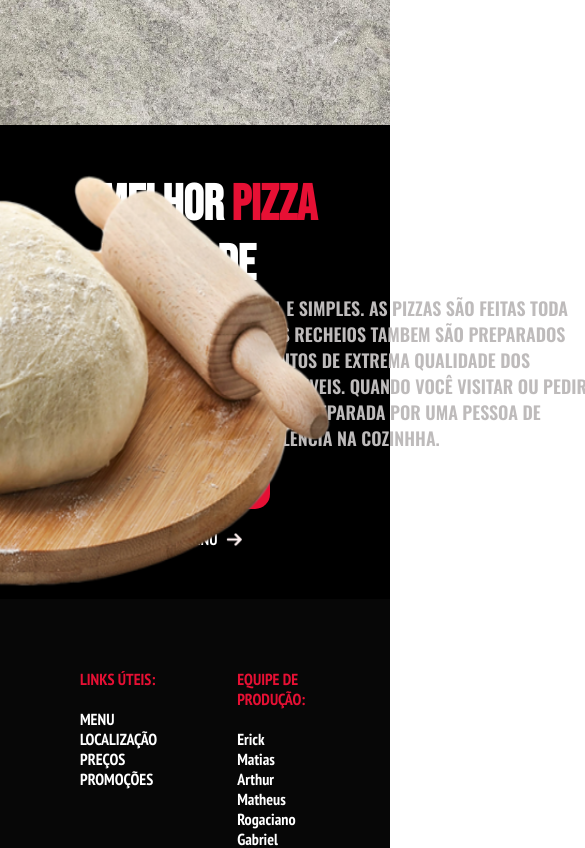
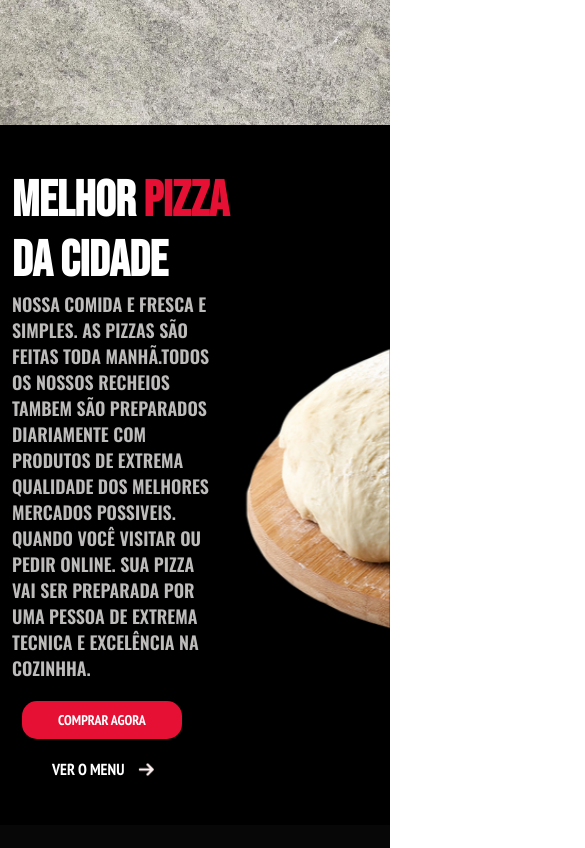
Before and after one commit to Erick-Bueno/Pizarria, a Next.js app in the folder app/: page /home in a window 390 px wide. Shown: the part 1160-2008 px from the top of the page, 585 px wide, since content can reach past the window. Built offline with nearby package versions, Linux system fonts and the light colour scheme.

Commit message:
responsividade implementada

```diff
--- a/app/src/components/MelhorPizza.js
+++ b/app/src/components/MelhorPizza.js
@@ -6,7 +6,7 @@ export default function MelhorPizza(){
             <article className={styles.contFundo}>
                 <h1 className={styles2.fonte}>MELHOR <span className={styles2.sabor}>PIZZA</span> DA CIDADE</h1>
                 <p className={styles.pa}>NOSSA COMIDA E FRESCA E SIMPLES. AS PIZZAS SÃO FEITAS TODA MANHÃ.TODOS OS NOSSOS RECHEIOS TAMBEM SÃO PREPARADOS DIARIAMENTE COM PRODUTOS DE EXTREMA QUALIDADE DOS MELHORES MERCADOS POSSIVEIS. QUANDO VOCÊ VISITAR OU PEDIR ONLINE. SUA PIZZA VAI SER PREPARADA POR UMA PESSOA DE EXTREMA TECNICA E EXCELÊNCIA NA COZINHHA.</p>
-                <section className={styles2.contbtn}><button className={styles2.comprar}>COMPRAR AGORA</button> <span className={styles2.contSeta}><button className={styles2.verMenu}>VER O MENU</button> <img className={styles2.seta} src='/images/seta.png' width={15}/></span></section>
+                <section className={styles2.contbtn}><button className={styles2.comprar}>COMPRAR AGORA</button> <span className={styles2.contSeta}><button className={`${styles2.verMenu} ${styles.vermenu2}`}>VER O MENU</button> <img className={styles2.seta} src='/images/seta.png' width={15}/></span></section>
 
             </article>
             <img className={styles.massa} src='/images/LOG2.webp'/>
--- a/app/src/styles/melhorpizza.module.css
+++ b/app/src/styles/melhorpizza.module.css
@@ -2,25 +2,108 @@
     background-color: black;
     display: flex;
     position: relative;
+    justify-content: center;
+    align-items: center;
+    padding-top: 120px;
+    padding-left: 100px;
+    padding-bottom: 120px;
 
 }
-.contFundo{
-    padding-top: 50px;
-    padding-left: 100px;
-    padding-bottom: 50px;
-}
+
 .pa{
     font-family: 'Oswald', sans-serif;
     width: 500px;
     color: rgb(190, 187, 187);
     font-size: 18px;
+
 }
 .massa{
-    position: absolute;
     width: 600px;
     height: 500px;
     /*object-fit: cover;
     object-position: -20% ;*/
-    right: 50px;
+
 
 }
+.vermenu2{
+    margin-top: 20px;
+    margin-left: 30px;
+}
+
+
+@media screen and (max-width:1185px) {
+  .massa{
+    width: 500px;
+    height: 400px;
+
+  }
+}
+@media screen and (max-width:1095px) {
+    .massa{
+       object-fit: cover;
+    object-position: -70% ;
+    position: absolute;
+    right: 0;
+    }
+    .pa{
+        margin-right: 400px;
+    }
+  }
+
+  @media screen and (max-width:998px) {
+   .contFundo{
+    position: absolute;
+   }
+   .pa{
+    width: 300px;
+   }
+   .fundo{
+    padding-top: 350px;
+    padding-bottom: 350px;
+   }
+  }
+  @media  screen and (max-width:798px) {
+    .massa{
+        object-position: -150% ;
+    }
+    .contFundo{
+        width: 400px;
+        left: 55px;
+    }
+
+
+  }
+  @media screen and ( max-width: 666px){
+    .massa{
+        object-position: -250%;
+    }
+  }
+  @media screen and ( max-width: 570px){
+    .pa{
+        width: 200px;
+    }
+  }
+  @media screen and ( max-width: 570px){
+   .massa{
+    object-position: -300%;
+   }
+  }
+  @media screen and ( max-width:450px){
+    .contFundo{
+        width: 200px;
+        left: 12px;
+    }
+
+  }
+  @media screen and ( max-width:395px){
+    .massa{
+        object-position: -350%;
+    }
+
+  }
+  @media screen and ( max-width:320px){
+    .massa{
+        object-position: -400%;
+    }
+
+  }
--- a/app/src/styles/slider.module.css
+++ b/app/src/styles/slider.module.css
@@ -179,3 +179,79 @@
 .corpizza{
     color:rgb(230, 16, 52)
 }
+
+@media screen and (max-width:2560px) {
+   .image{
+    left: 53px;
+   }
+   .image2{
+    left: 53px;
+   }
+   .image3{
+    left: 53px;
+   }
+   .image4{
+    left: 53px;
+   }
+   .image5{
+    left: 53px;
+   }
+   .image6{
+    left: 53px;
+   }
+}
+@media screen and (max-width:2244px) {
+    .image{
+        left: 30px;
+       }
+       .image2{
+        left: 30px;
+       }
+       .image3{
+        left: 30px;
+       }
+       .image4{
+        left: 30px;
+       }
+       .image5{
+        left: 30px;
+       }
+       .image6{
+        left: 30px;
+       }
+}
+@media screen and (max-width:425px) {
+    .titulopizza{
+        left: 45px;
+    }
+}
+@media screen and (max-width:320px) {
+    .item{
+        width: 600px;
+        height: 400px;
+        padding-right: 320px;
+        border-radius: 20px;
+    }
+    .titulopizza{
+        left: 30px;
+    }
+    .image{
+        left: 10px;
+
+    }
+       .image2{
+        left: 10px;
+       }
+       .image3{
+        left: 10px;
+       }
+       .image4{
+        left: 10px;
+       }
+       .image5{
+        left: 10px;
+       }
+       .image6{
+        left: 10px;
+       }
+}
```
